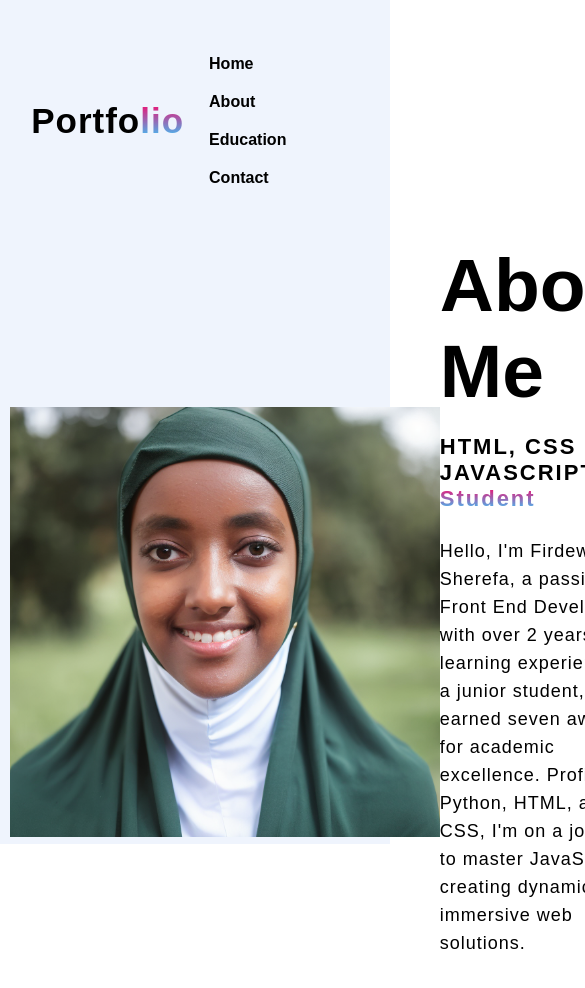
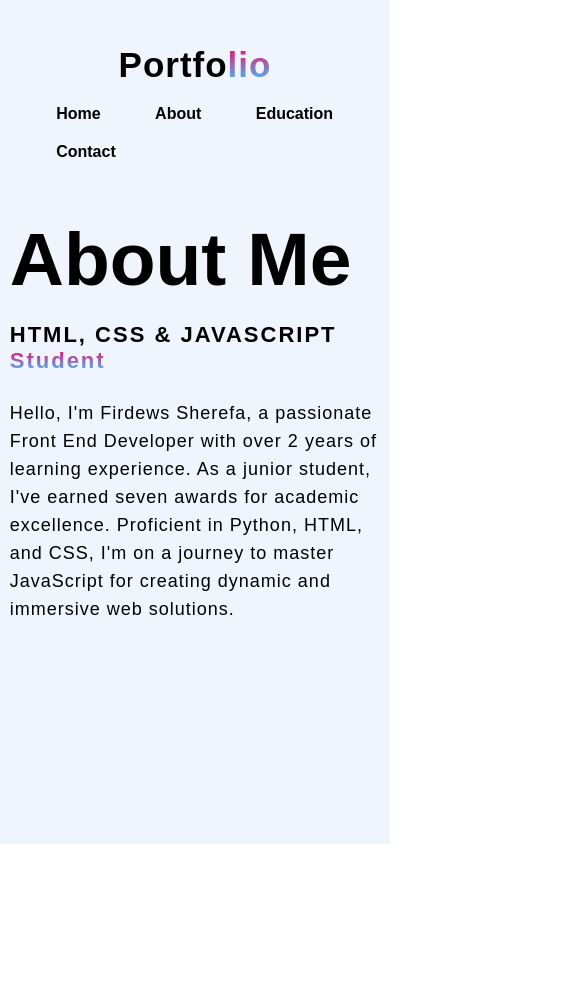
Before and after one commit to fidu-s/portofolio-v1, a plain HTML site: page about.html in a window 390 px wide. Shown: the top 988 px of the page, 585 px wide, since content can reach past the window. After the commit the page ends 844 px from the top, so only its background shows below. Drawn offline with Linux system fonts and the light colour scheme.

```diff
--- a/final.css
+++ b/final.css
@@ -124,3 +124,13 @@ nav ul li a:hover{
     color:#000;
     background: linear-gradient(#f06,#3cf);
 }
+
+
+
+
+@media only screen and (max-width: 767px) {
+    nav {
+      flex-direction: column;
+      gap: 10px;
+    }
+  }
--- a/style.css
+++ b/style.css
@@ -89,3 +89,16 @@ img{
     font-size: 18px;
     margin-bottom: 45px;
 }
+
+@media only screen and (max-width: 767px) {
+    img {
+      display: none; /* hide the image on smaller screens */
+    }
+  }
+
+  @media only screen and (max-width: 767px) {
+    nav {
+      flex-direction: column;
+      gap: 10px;
+    }
+  }
--- a/styles.css
+++ b/styles.css
@@ -104,3 +104,9 @@ button:hover{
 .icons ion-icon.three:hover{
     color: rgb(59,174,209);
 }
+@media only screen and (max-width: 767px) {
+    nav {
+      flex-direction: column;
+      gap: 10px;
+    }
+  }
--- a/styling.css
+++ b/styling.css
@@ -142,3 +142,9 @@ nav ul li a:hover{
     -webkit-background-clip: text;
     -webkit-text-fill-color: transparent;
 } */
+@media only screen and (max-width: 767px) {
+    nav {
+      flex-direction: column;
+      gap: 10px;
+    }
+  }
```
